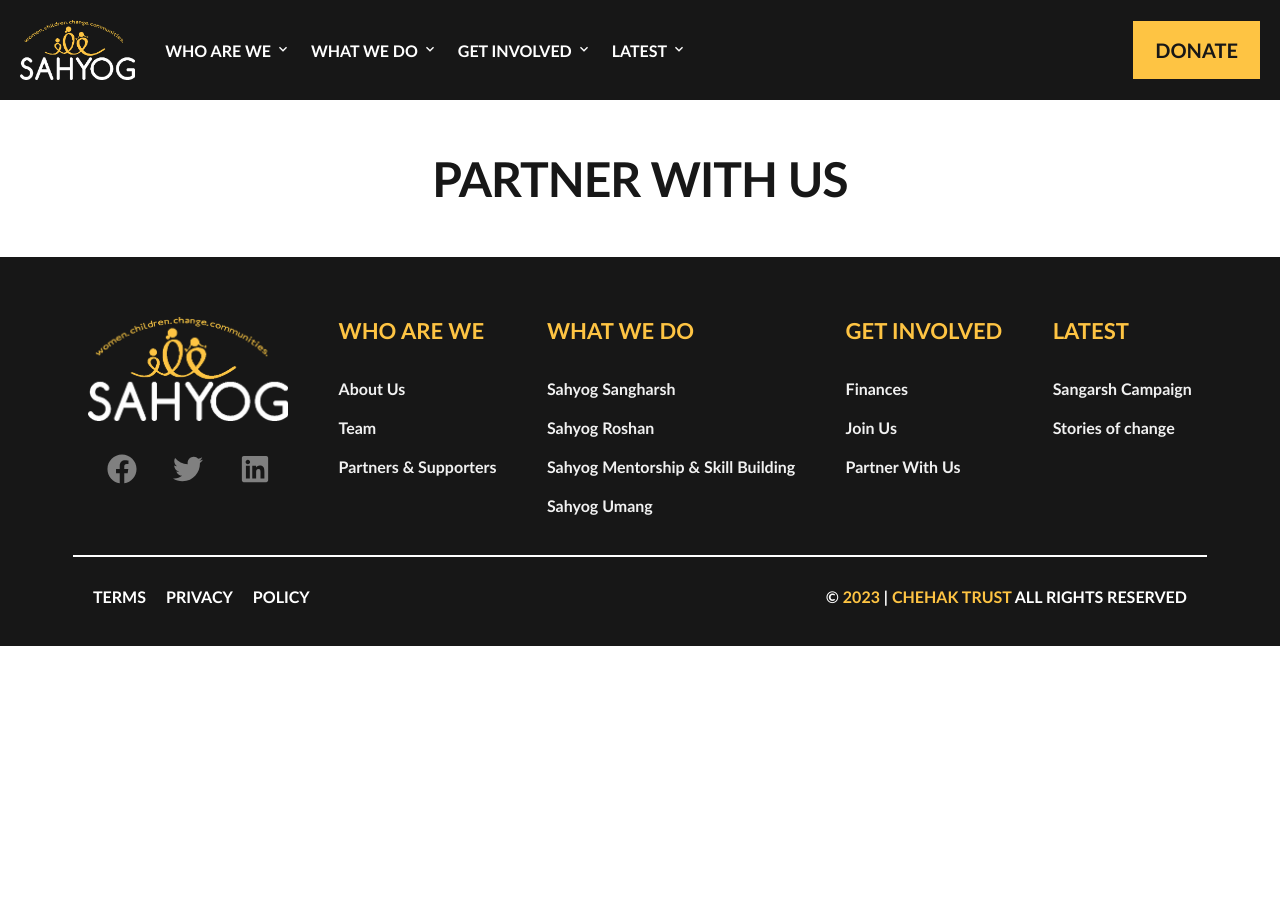
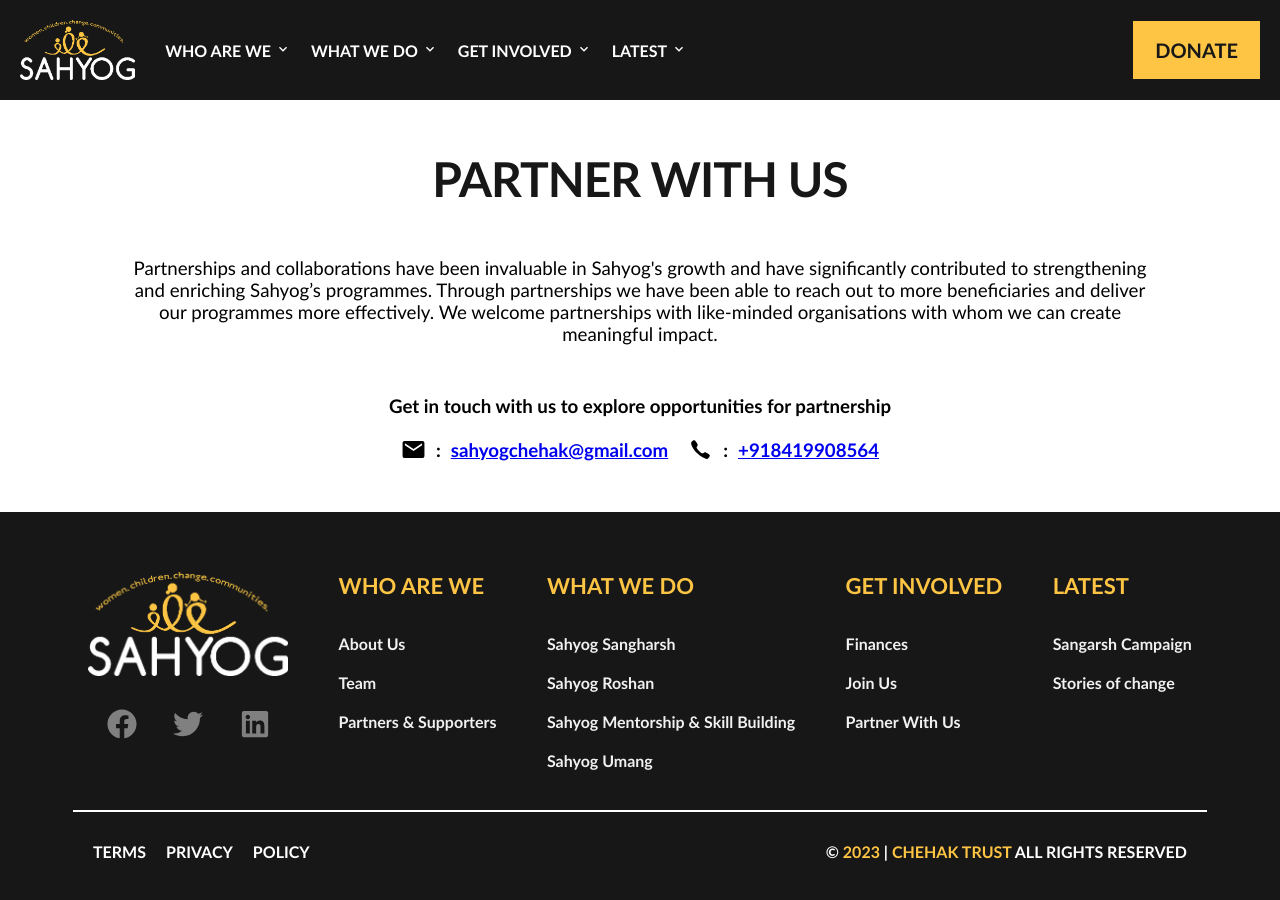
Before and after one commit to HardikShah563/sahyog-chehak, a React (Create React App) app: page /partner-with-us in a window 1280 px wide. Before the commit the page ends 800 px from the top, so only its background shows below. Built offline with nearby package versions, Linux system fonts and the light colour scheme.

Commit message:
partner page

```diff
--- a/src/config/icons.js
+++ b/src/config/icons.js
@@ -49,6 +49,9 @@
     else if (iconName === "IoMdMail") {
         return <ioIcons.IoMdMail size={iconSize} className={iconClassName} fill={iconFill} />
     }
+    else if (iconName === "IoIosCall") {
+        return <ioIcons.IoIosCall size={iconSize} className={iconClassName} fill={iconFill} />
+    }
     else if (iconName === "LuLibrary") {
         return <luIcons.LuLibrary size={iconSize} className={iconClassName} fill={iconFill} />
     }
--- a/src/pages/Partner.jsx
+++ b/src/pages/Partner.jsx
@@ -1,14 +1,35 @@
 // importing data
 import data from "../data.json";
+// importing icons
+import getIconFromIconName from "../config/icons";
 
 export default function Partner() {
+    const partner = data.partnerWithUs;
+
     return (
         <>
-            <div className="margin-block-50">
+            <div className="w-90 margin-a-a margin-block-50">
                 <h1 className="big-heading txt-ctr">
-                    {/* {} */}
-                    Partner With Us
+                    {partner.title}
                 </h1>
+
+                <h3 className="w-90 margin-a-a margin-block-50 txt-ctr font-normal">
+                    {partner.paragraph}
+                </h3>
+
+                <div className="margin-block-50">
+                    <h3 className="margin-block-20 txt-ctr">
+                        {partner.getInTouch}
+                    </h3>
+                    <div className="margin-block-20 flex flex-wrap justify-ctr align-ctr gap-20">
+                        <h3 className="flex justify-ctr align-ctr gap-10">
+                            {getIconFromIconName("IoMdMail", 25)}: <a href={`mailto:${partner.contactDetails.email}`}>{partner.contactDetails.email}</a>
+                        </h3>
+                        <h3 className="flex justify-ctr align-ctr gap-10">
+                            {getIconFromIconName("IoIosCall", 25)}: <a href={`tel:${partner.contactDetails.phone}`}>{partner.contactDetails.phone}</a>
+                        </h3>
+                    </div>
+                </div>
             </div>
         </>
     );
```
Also changed, not shown: src/data.json.
